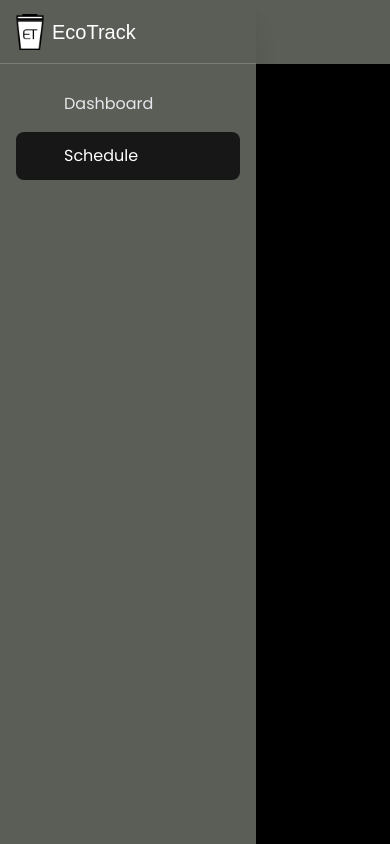
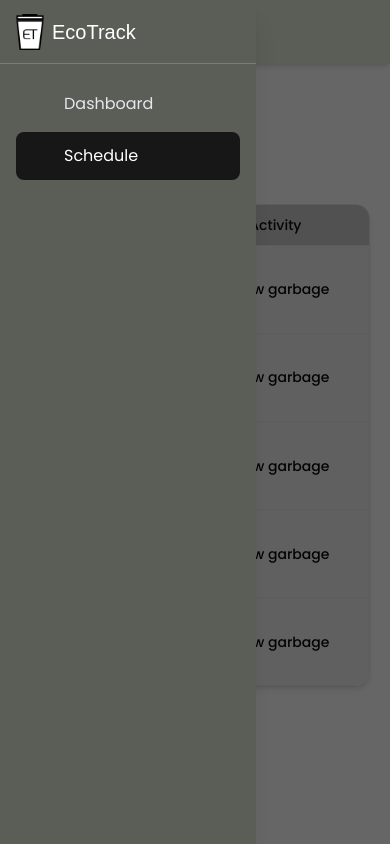
Before and after one commit to derispewss/frontend-iot, a Next.js app: page /schedule in a window 390 px wide. Both pictures are taken after a click on the button "Toggle navigation menu". Built offline with nearby package versions, Linux system fonts and the light colour scheme; some icons are missing; a web font is replaced by a local one.

Commit message:
feat: update sidebar background opacity for improved visibility

```diff
--- a/src/components/sidebar.tsx
+++ b/src/components/sidebar.tsx
@@ -121,8 +121,7 @@
               </h1>
             </div>
           </div>
-          <div className={`fixed inset-0 bg-black bg-opacity-50 z-30 transition-opacity duration-300 ${isOpen ? "opacity-100" : "opacity-0 pointer-events-none"}`} onClick={() => setIsOpen(false)} />
-
+          <div className={`fixed inset-0 bg-black/60 bg-opacity-50 z-30 transition-opacity duration-300 ${isOpen ? "opacity-100" : "opacity-0 pointer-events-none"}`} onClick={() => setIsOpen(false)} />
           <div className={`fixed left-0 top-0 h-full bg-muted-foreground w-64 z-40 shadow-xl transform transition-transform duration-300 ease-in-out ${
               isOpen ? "translate-x-0" : "-translate-x-full"}`}>
             <div className="p-4 h-16 flex items-center border-b border-muted/20">
```
